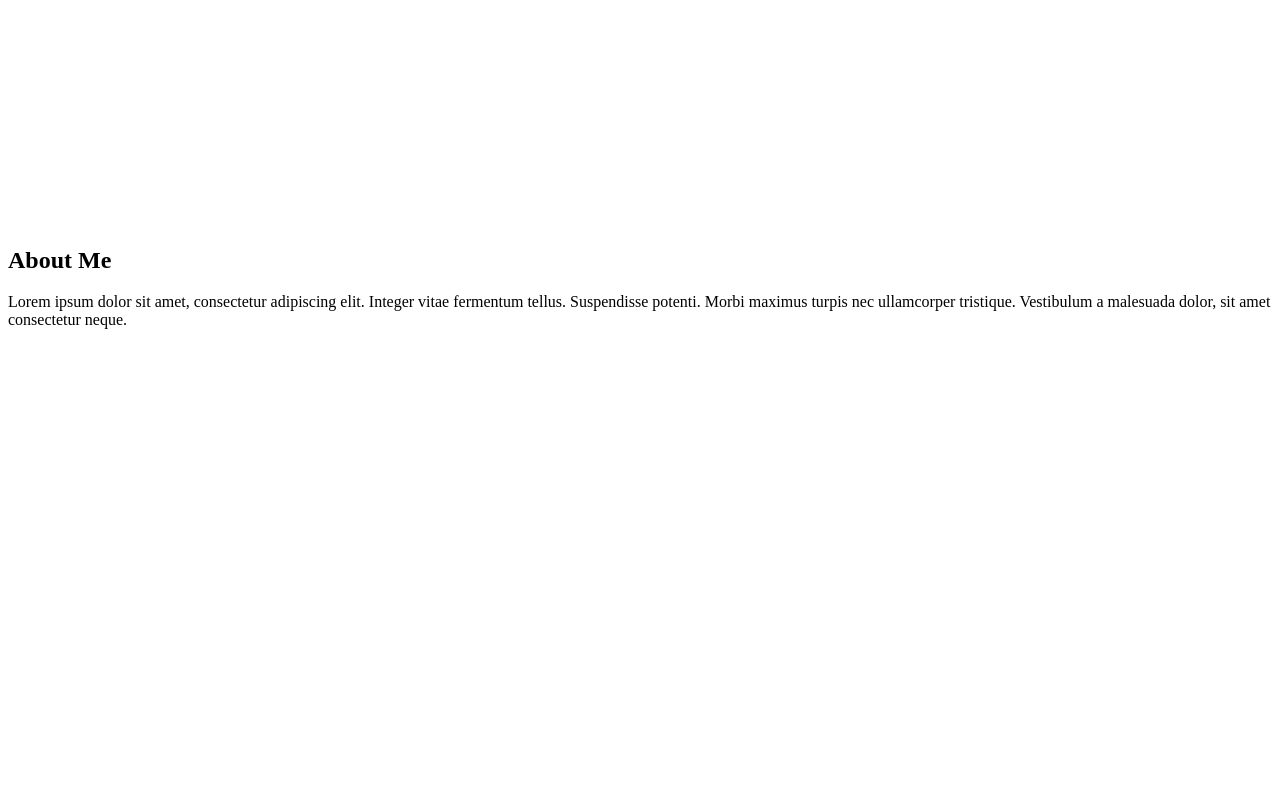
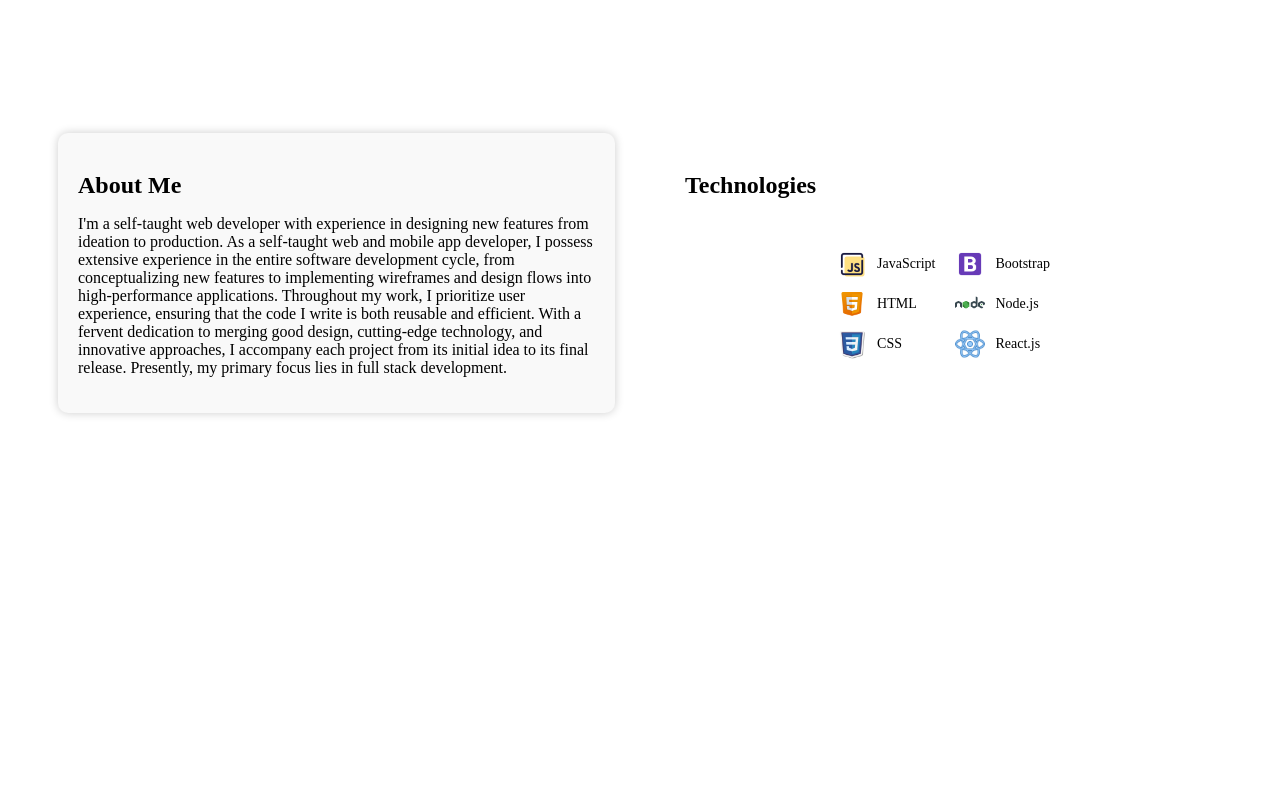
Before and after one commit to Ace-86/portfolio, a React (Create React App) app: page / in a window 1280 px wide. Shown: the part 1300-2100 px from the top of the page. Built offline with nearby package versions, Linux system fonts and the light colour scheme.

Commit message:
updated content

```diff
--- a/src/components/About.js
+++ b/src/components/About.js
@@ -1,17 +1,11 @@
-// import React from 'react';
-// // import './styles/About.css';
+import html_icon from './images/html-icon.png';
+import css_icon from './images/css-icon.png';
+import javascript_icon from './images/javascript-icon.png';
+import bootstrap_icon from './images/bootstrap-icon.png';
+import react_icon from './images/react-icon.png';
+import node_icon from './images/node-icon.png';
+import './styles/About.css';
 
-// function About() {
-//   return (
-//     <div className="about">
-//       <h1> About</h1>
-//     </div>
-//   );
-// }
-
-// export default About;
-
-// components/About.js
 
 import React from 'react';
 
@@ -19,11 +13,55 @@ const About = () => {
   return (
     <section className='test' id="about">
       <div className="about-content">
-        <h2>About Me</h2>
-        <p>
-          Lorem ipsum dolor sit amet, consectetur adipiscing elit. Integer vitae fermentum tellus. Suspendisse potenti. Morbi
-          maximus turpis nec ullamcorper tristique. Vestibulum a malesuada dolor, sit amet consectetur neque.
-        </p>
+        <div className="about-me-container">
+          <div className="rounded-container">
+            <h2>About Me</h2>
+            <p>
+              I'm a self-taught web developer with experience in designing new features from ideation to production.
+              As a self-taught web and mobile app developer, I possess extensive experience in the entire software development cycle,
+              from conceptualizing new features to implementing wireframes and design flows into high-performance applications.
+              Throughout my work, I prioritize user experience, ensuring that the code I write is both reusable and efficient.
+              With a fervent dedication to merging good design, cutting-edge technology, and innovative approaches,
+              I accompany each project from its initial idea to its final release. Presently, my primary focus lies in full stack development.
+            </p>
+          </div>
+        </div>
+
+        <div className='technologies-container'>
+          <div className='transparent-container'>
+            <h2>Technologies</h2>
+            <div className='tech-icons'>
+              <div className='tech-icons-row'>
+                <div className='tech-icon'>
+                  <img src={javascript_icon} alt='JavaScript' />
+                  <span>JavaScript</span>
+                </div>
+                <div className='tech-icon'>
+                  <img src={html_icon} alt='HTML' />
+                  <span>HTML</span>
+                </div>
+                <div className='tech-icon'>
+                  <img src={css_icon} alt='CSS' />
+                  <span>CSS</span>
+                </div>
+              </div>
+              <div className='tech-icons-row'>
+                <div className='tech-icon'>
+                  <img src={bootstrap_icon} alt='Bootstrap' />
+                  <span>Bootstrap</span>
+                </div>
+                <div className='tech-icon'>
+                  <img src={node_icon} alt='Node.js' />
+                  <span>Node.js</span>
+                </div>
+                <div className='tech-icon'>
+                  <img src={react_icon} alt='React.js' />
+                  <span>React.js</span>
+                </div>
+              </div>
+            </div>
+          </div>
+        </div>
       </div>
     </section>
   );
--- a/src/components/Footer.js
+++ b/src/components/Footer.js
@@ -1,24 +1,11 @@
-// import React from 'react';
-// import './styles/Footer.css';
-
-// function Footer() {
-//   return (
-//     <div className="footer">
-//       <p> This is my footer</p>
-//     </div>
-//   );
-// }
-
-// export default Footer;
-// components/Footer.js
-
 import React from 'react';
+import './styles/Footer.css';
 
 const Footer = () => {
   return (
     <footer>
       <div className="footer-content">
-        <p>&copy; 2023 Your Name</p>
+        <p>&copy; 2023 Aaron Griffin</p>
       </div>
     </footer>
   );
--- a/src/components/Hero.js
+++ b/src/components/Hero.js
@@ -1,34 +1,13 @@
-// import React from 'react';
-// import "./styles/Hero.css";
-
-
-// function Hero() {
-//   return (
-//     <div className="heroContainer">
-//       <h1> Hero/ Intro </h1>
-//       <p> background image</p>
-//       <p> My Name is Aaron Griffin </p>
-//       <p> and I am a [scramble effect]</p>
-
-//     </div>
-//   );
-// }
-
-// export default Hero;
-
-// components/Hero.js
-
+import './styles/Hero.css';
 import React from 'react';
 
 const Hero = () => {
   return (
-    <section id="hero">
       <div className="hero-content">
-        <h1>Your Name</h1>
+        <h1>Aaron Griffin</h1>
         <h2>Front-end Developer</h2>
         <p>Welcome to my portfolio website</p>
       </div>
-    </section>
   );
 };
 
```
